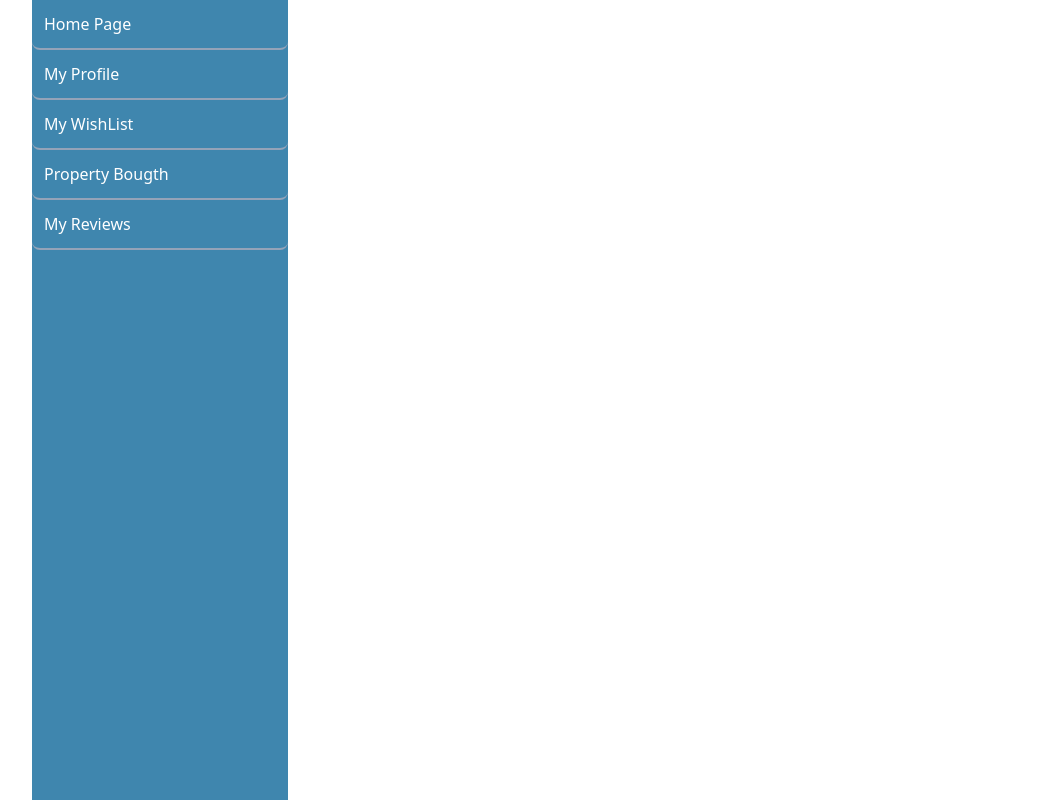
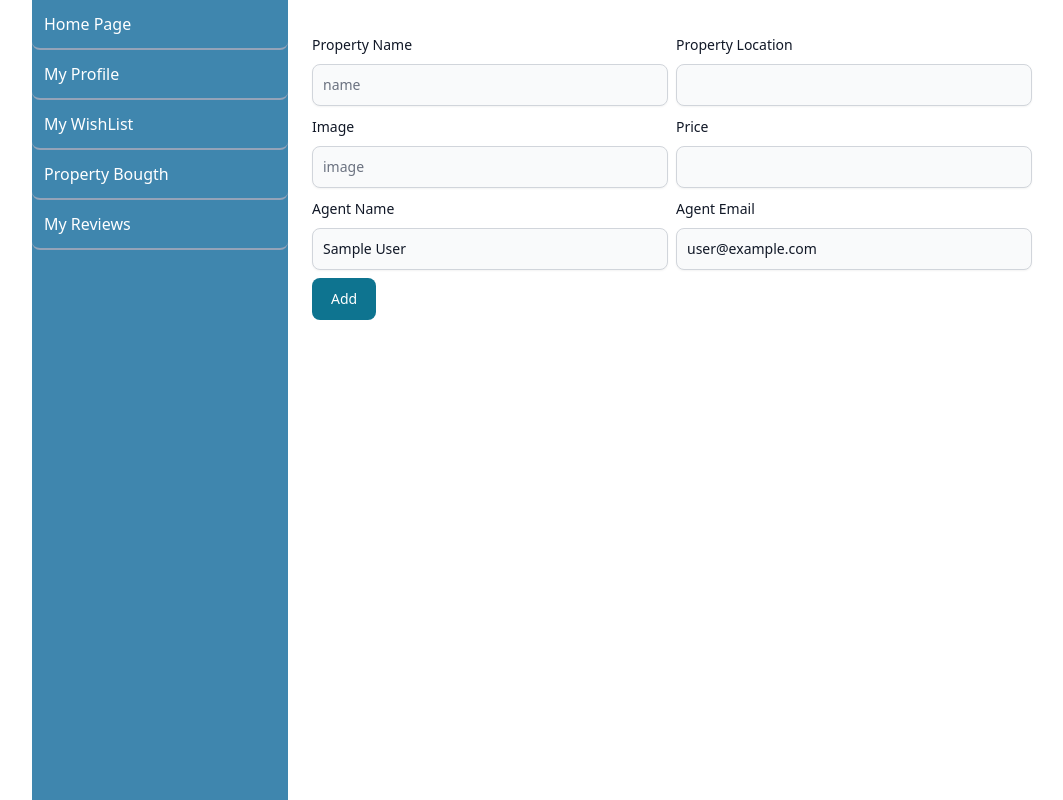
Before and after one commit to Sumaiya-Meem/Rentiz-Client-Side, a React (Vite) app: page /dashboard/addProperty in a window 1280 px wide. Shown: the whole page, without its empty margins (96-1159 px from the left). Built offline with nearby package versions, Linux system fonts and the light colour scheme; no server answers; sample sign-in values are in the browser's storage.

Commit message:
add property info in database

```diff
--- a/src/Dashboard/AddProperty/AddProperty.jsx
+++ b/src/Dashboard/AddProperty/AddProperty.jsx
@@ -1,8 +1,99 @@
+import { Button, Checkbox, Label, TextInput } from 'flowbite-react';
+import { useContext } from 'react';
+import { AuthContext } from '../../Context/AuthProvider';
+import useAxiosSecure from '../../hooks/useAxiosSecure';
+import Swal from 'sweetalert2';
+
 
 
 const AddProperty = () => {
+    const { user } = useContext(AuthContext)
+    const axiosSecure=useAxiosSecure()
+
+    const handleAddProperty=(e)=>{
+
+        e.preventDefault();
+
+        const form = e.target;
+        const name= form.name.value || "Not-Given"
+        const location= form.location.value || "Not-Given"
+        const image= form.image.value || "Not-Given"
+        const price= form.price.value || "Not-Given"
+        const agentName= form.agentName.value || "Not-Given"
+        const agentEmail= form.agentEmail.value || "Not-Given"
+        const status="pending"
+
+        const propertyInfo ={
+            name,location,image,price,agentName,agentEmail,status
+        }
+        // console.log(propertyInfo)
+        axiosSecure.post('/properties',propertyInfo)
+        .then(res=>{
+            if(res.data.insertedId){
+                Swal.fire({
+                  position: "top-center",
+                  icon: "success",
+                  title: "Property information add successfully",
+                  showConfirmButton: false,
+                  timer: 1500
+                });
+            }
+        })
+
+    }
     return (
         <div>
+
+
+            <form className="p-2 lg:p-6" onSubmit={handleAddProperty}>
+                <div className='flex gap-2 my-2'>
+                    <div className='flex-1'>
+                        <div className="mb-2 block">
+                            <Label value="Property Name" />
+                        </div>
+                        <TextInput type="text" placeholder="name" name="name" required shadow />
+                    </div>
+                    <div className='flex-1'>
+                        <div className="mb-2 block">
+                            <Label value="Property Location" />
+                        </div>
+                        <TextInput type="text" name="location" required shadow />
+                    </div>
+                </div>
+
+                <div className='flex gap-2 my-2'>
+                    <div className='flex-1'>
+                        <div className="mb-2 block">
+                            <Label value="Image" />
+                        </div>
+                        <TextInput type="text" placeholder="image" name="image" required shadow />
+                    </div>
+                    <div className='flex-1'>
+                        <div className="mb-2 block">
+                            <Label value="Price" />
+                        </div>
+                        <TextInput type="text" name="price" required shadow />
+                    </div>
+                </div>
+
+                <div className='flex gap-2 my-2'>
+                    <div className='flex-1'>
+                        <div className="mb-2 block">
+                            <Label value="Agent Name" />
+                        </div>
+                        <TextInput type="text" value={user.displayName} name="agentName" readOnly shadow />
+                    </div>
+                    <div className='flex-1'>
+                        <div className="mb-2 block">
+                            <Label value="Agent Email" />
+                        </div>
+                        <TextInput type="text" value={user.email} name="agentEmail" readOnly shadow />
+                    </div>
+                </div>
+
+                <Button type="submit">Add</Button>
+            </form>
+
 
         </div>
     );
--- a/src/Dashboard/Dashboard.jsx
+++ b/src/Dashboard/Dashboard.jsx
@@ -69,7 +69,7 @@ const Dashboard = () => {
                                         <NavLink to="/dashboard/addProperty">Add Property</NavLink>
                                     </li>
                                     <li className="p-3 border-b-2 border-slate-400 rounded-lg">
-                                        <NavLink to="/dashboard/addedProperty">Added Property</NavLink>
+                                        <NavLink to="/dashboard/addedProperty">My Added Property</NavLink>
                                     </li>
                                     <li className="p-3 border-b-2 border-slate-400 rounded-lg">
                                         <NavLink to="/dashboard/soldProperty">Sold Property</NavLink>
```
